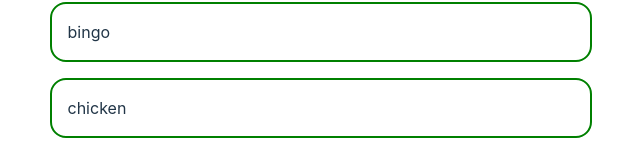
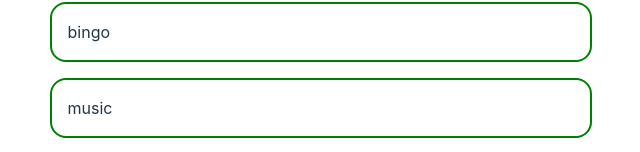
Before and after one commit to ehoversten/reactjs-wall, a React (Vite) app: page / in a window 1280 px wide. Shown: the part 772-924 px from the top of the page, without its empty margins (319-959 px from the left). Built offline with nearby package versions, Linux system fonts and the light colour scheme.

Commit message:
added new todo logic

```diff
--- a/src/components/Form/Form.jsx
+++ b/src/components/Form/Form.jsx
@@ -15,7 +15,7 @@ function Form({ add, update }) {
         evt.preventDefault();
         add(newItem);
         setNewItem('')
-        update('')
+        // update('')
     }
 
   return (
--- a/src/components/ListContainer/SimpleListContainer.jsx
+++ b/src/components/ListContainer/SimpleListContainer.jsx
@@ -8,7 +8,7 @@ function SimpleListContainer({ data }) {
         <h2>SimpleListContainer</h2>
         <div className="item-container">
             { data.map(item => (
-                <div className="data-item" key={item}>{item}</div>
+                <div className="data-item" key={item.id}>{item.title}</div>
             ))}
         </div>
     </div>
--- a/src/pages/Todo.jsx
+++ b/src/pages/Todo.jsx
@@ -3,16 +3,35 @@ import Form from '../components/Form/Form'
 import ListContainer from '../components/ListContainer/ListContainer';
 import SimpleListContainer from '../components/ListContainer/SimpleListContainer';
 
+const todoData = [
+    { id: 1, title: 'bingo', description: 'bingo chicken' },
+    { id: 2, title: 'music', description: 'make more music' }
+]
+
 function Todo() {
 
-    const [taskList, setTaskList] = useState(['bingo', 'chicken', 'make music']);
+    const [taskList, setTaskList] = useState(todoData);
 
+    // --> What Actions need to be allowed(?) -- //
+    // Add new TODO
+    // Remove TODO (by ID)
+    // Mark Completed
+
+    const addNew = (data) => {
+        let newTodo = {
+            id: taskList.length + 1, // random ID(?)
+            title: data,
+            // description: data.description
+        }
+        console.log("new: ", newTodo)
+        setTaskList(prev => [...prev, newTodo]);
+    }
 
     return (
         <div className="todo-container">
             <h1>Todo</h1>
             {/* Input Form */}
-            <Form />
+            <Form add={addNew}/>
             {/* List Component */}
             {/* <ListContainer data={taskList} /> */}
             <SimpleListContainer data={taskList} />
```
